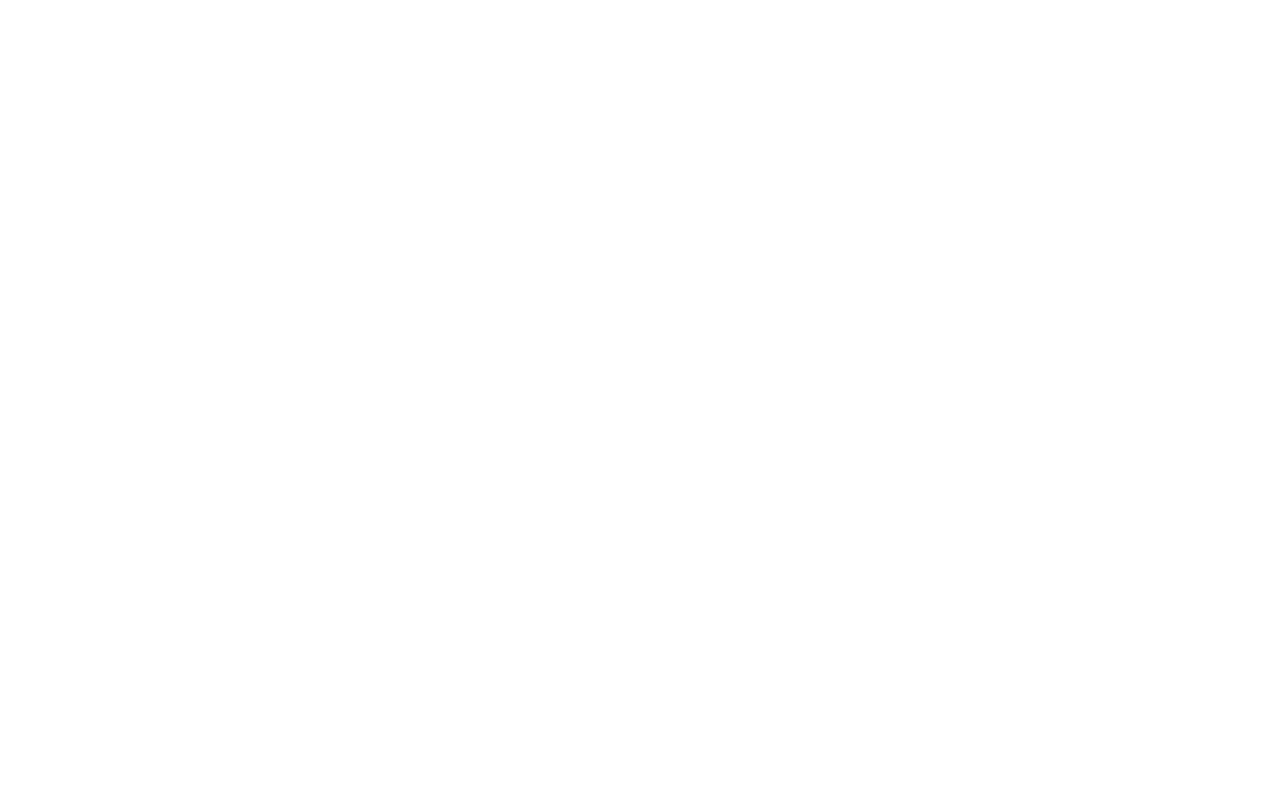
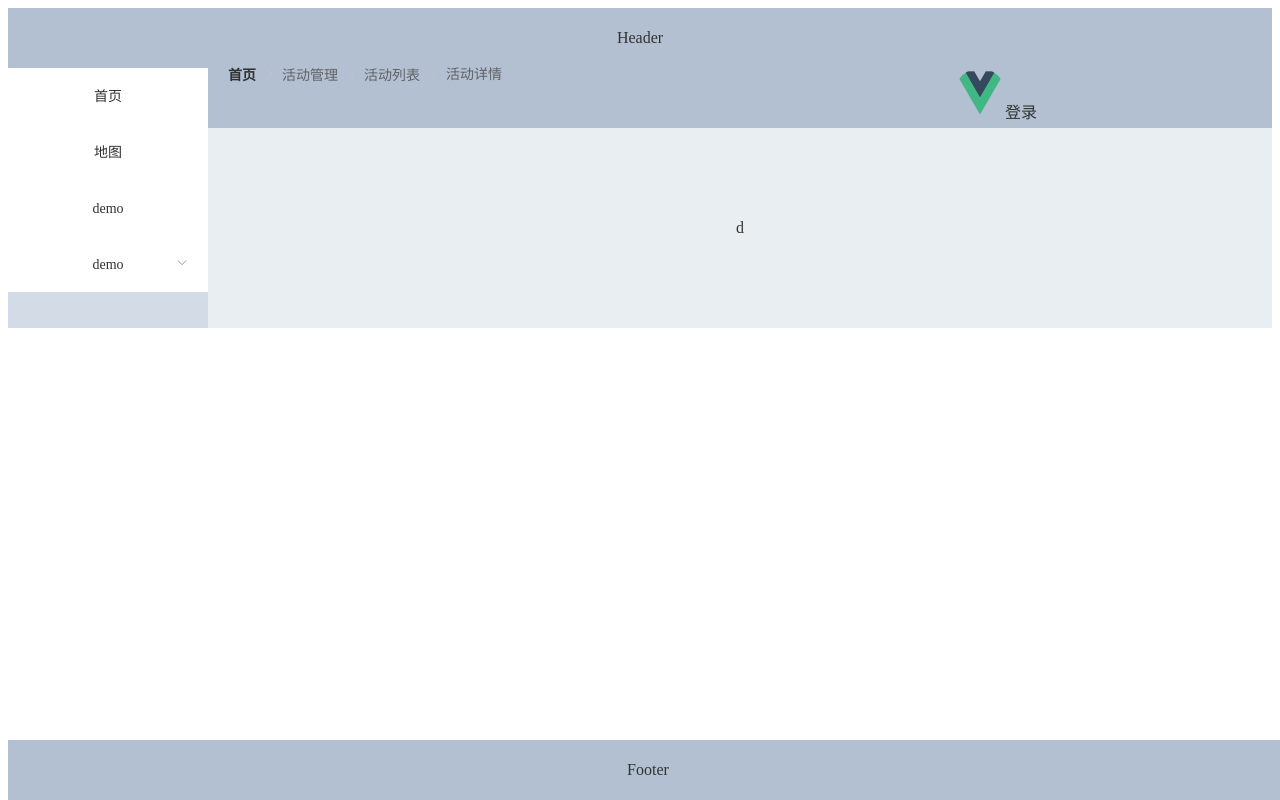
Before and after one commit to sunny-wang519/vue-demo, a Vue app: page /#/index in a window 1280 px wide. Built offline with nearby package versions, Linux system fonts and the light colour scheme.

Commit message:
更改路由异常

```diff
--- a/src/layout/components/Main.vue
+++ b/src/layout/components/Main.vue
@@ -1,5 +1,5 @@
 <template>
-  <section class="app-main">
+  <section class="app-main">d
     <router-view />
   </section>
 </template>
--- a/src/layout/index.vue
+++ b/src/layout/index.vue
@@ -27,6 +27,11 @@
 </script>
 
 <style scoped>
+.el-footer{
+  position: absolute;
+    bottom: 0;
+    width: 100%;
+}
 .el-header,
 .el-footer {
   background-color: #B3C0D1;
--- a/src/router/index.js
+++ b/src/router/index.js
@@ -1,15 +1,16 @@
 import Vue from 'vue'
 import VueRouter from 'vue-router'
-// import index from '../layout/index'
+ import Index from '../layout/index.vue'
 
 Vue.use(VueRouter)
 
 const routes = [
-  {
-    path: '/',
-    redirect: '/index',
-    // component: index
-  }
+    { path: '/', redirect: '/index' },
+    {
+      path: '/index',
+      name: 'Index',
+      component: Index
+    }
 ]
 
 const router = new VueRouter({
```
Also changed, not shown: 1 other file (tests, documents, lock files or other folders).
